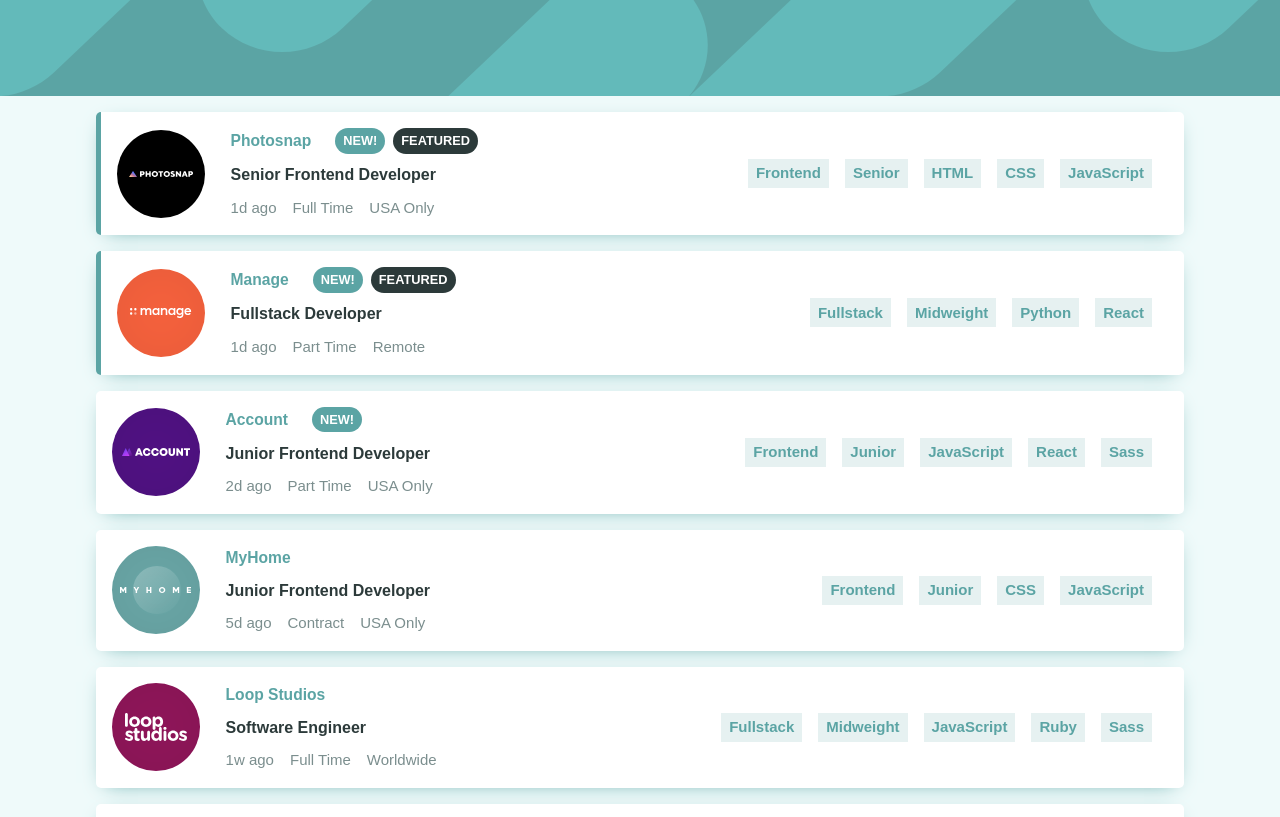
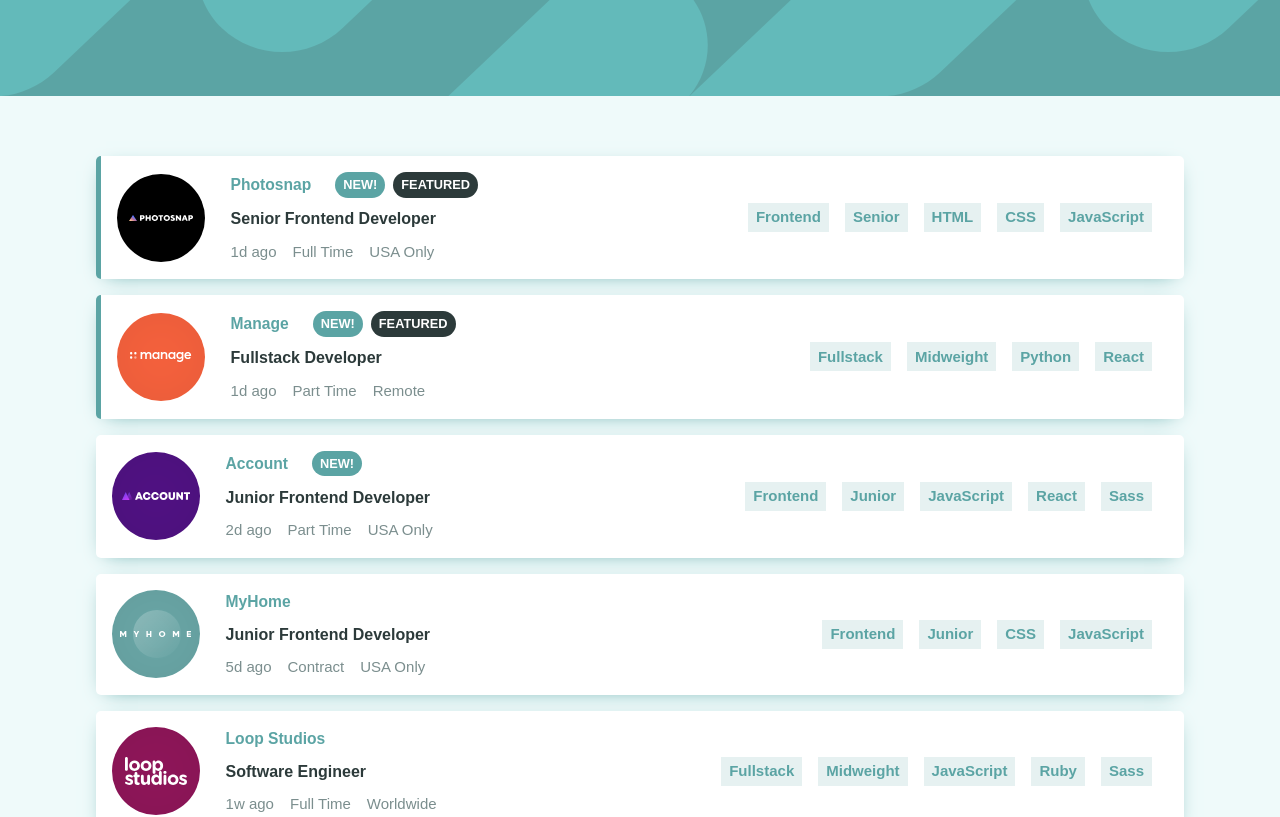
Before and after one commit to ccccchriz/static-job-listings-main, a React (Vite) app: page / in a window 1280 px wide. Shown: the top 817 px of the page. Built offline with nearby package versions, Linux system fonts and the light colour scheme.

Commit message:
Filterbar takes space when empty now

```diff
--- a/src/App.jsx
+++ b/src/App.jsx
@@ -27,9 +27,8 @@
 
   return (
     <>
-      {filters.length != 0 && (
-        <Filterbar filters={filters} removeFilter={removeFilter} />
-      )}
+      <Filterbar filters={filters} removeFilter={removeFilter} />
+
       {data == undefined ? (
         <h2>Loading jobs</h2>
       ) : (
--- a/src/components/Filterbar.css
+++ b/src/components/Filterbar.css
@@ -1,4 +1,5 @@
 .filterbar {
+  min-height: 3.75rem;
   margin: -1rem 1rem 0 1rem;
   padding: 1rem;
   background-color: hsl(var(--clr-neutral-100));
@@ -10,6 +11,11 @@
   border-radius: 5px;
 
   box-shadow: 0px 0px 20px -10px hsl(var(--clr-primary-cyan));
+}
+
+.filterbar--empty {
+  background-color: transparent;
+  box-shadow: none;
 }
 
 .filterbar__list {
--- a/src/components/Filterbar.jsx
+++ b/src/components/Filterbar.jsx
@@ -1,6 +1,10 @@
 import "./Filterbar.css";
 
 export default function Filterbar({ filters, removeFilter }) {
+  if (filters.length == 0) {
+    return <section className="filterbar filterbar--empty"></section>;
+  }
+
   return (
     <section className="filterbar">
       <ul className="filterbar__list">
```
